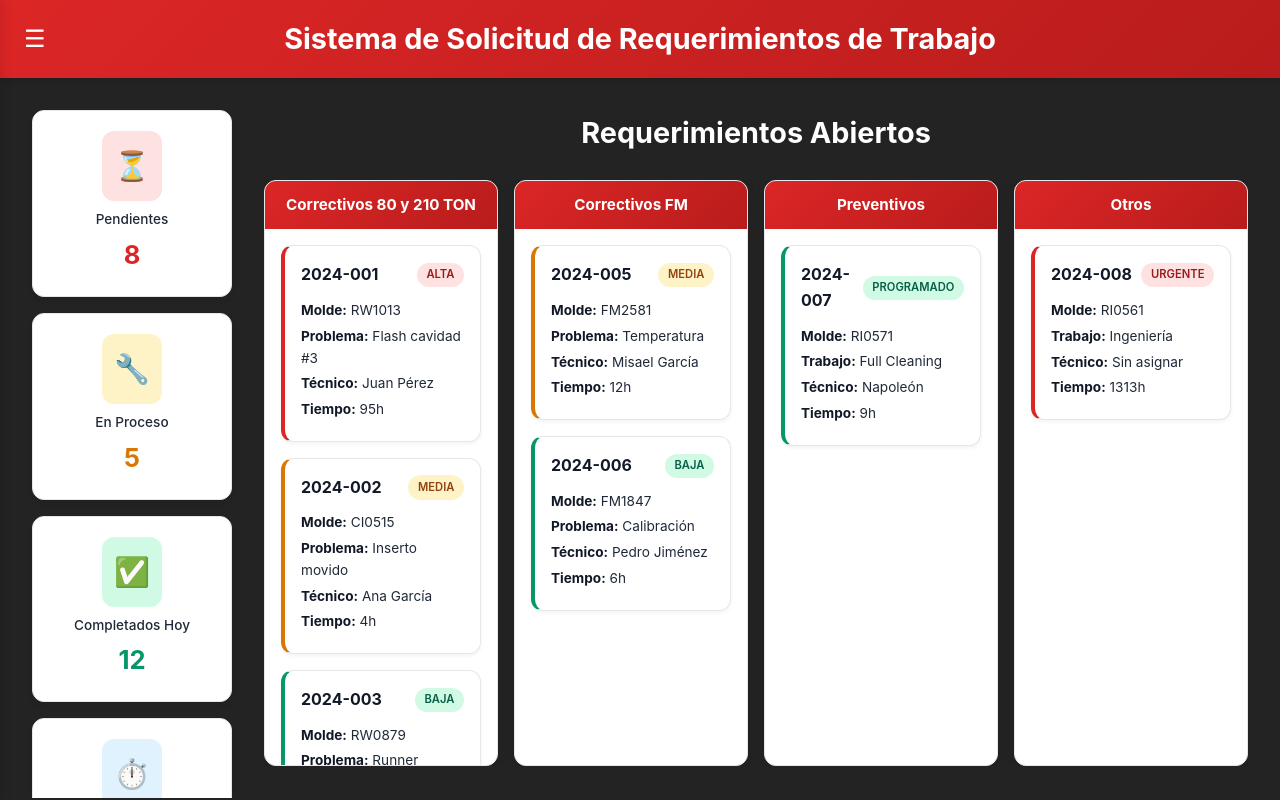
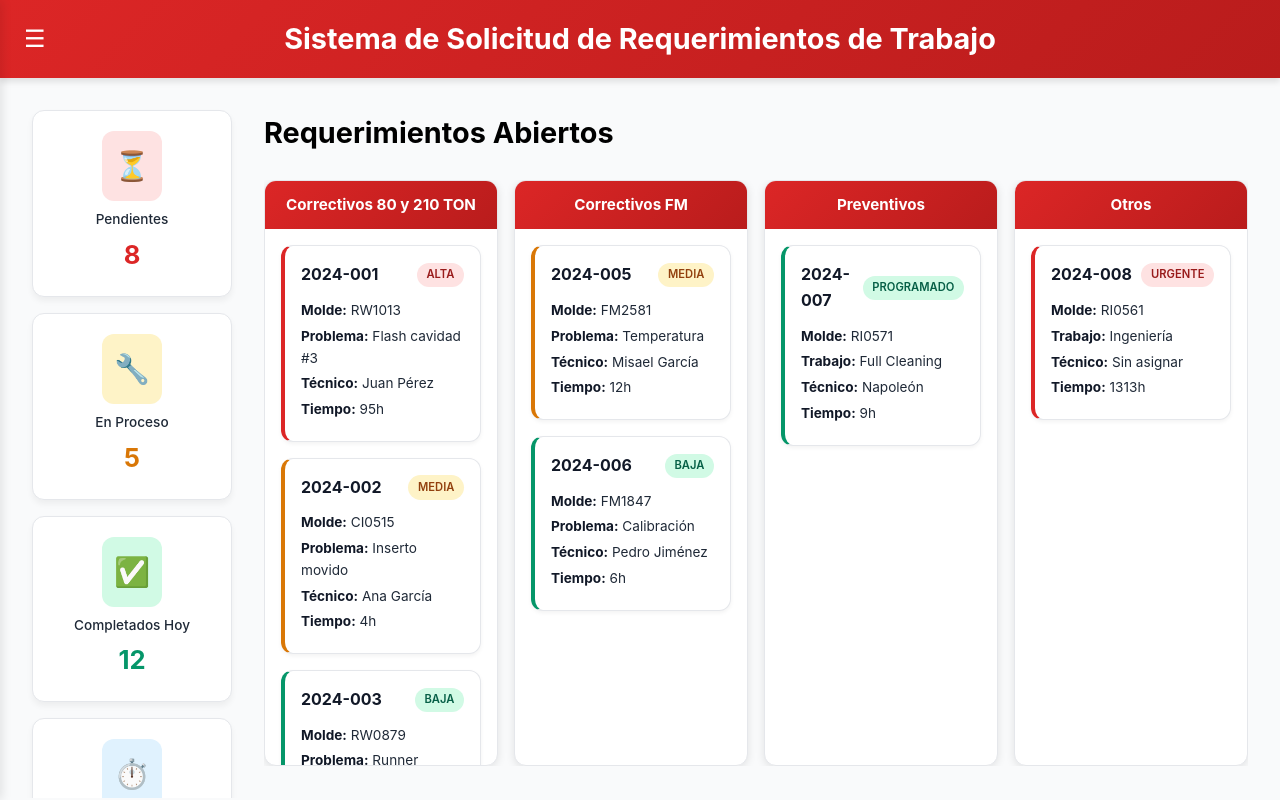
Before and after one commit to HmmmBibimbap/sistema-taller-moldes, a Next.js app: page / in a window 1280 px wide. Built offline with nearby package versions, Linux system fonts and the light colour scheme.

Commit message:
Update globals.css

```diff
--- a/app/globals.css
+++ b/app/globals.css
@@ -11,7 +11,7 @@
   --success-color: #059669;
   --warning-color: #d97706;
   --danger-color: #dc2626;
-  --gray-50: #232324; /* #f9fafb */
+  --gray-50:  #f9fafb; /* #f9fafb */
   --gray-100: #f3f4f6;
   --gray-200: #e5e7eb;
   --gray-300: #d1d5db;
@@ -236,9 +236,9 @@ body {
 .orders-main-area h2 {
   font-size: 1.8rem;
   margin-bottom: 1.5rem;
-  color: white;
+  color: Black;
   flex-shrink: 0;
-  text-align: center; /* CENTRADO DEL TEXTO */
+
 }
 
 /* GRID DE 4 COLUMNAS AMPLIO */
```
